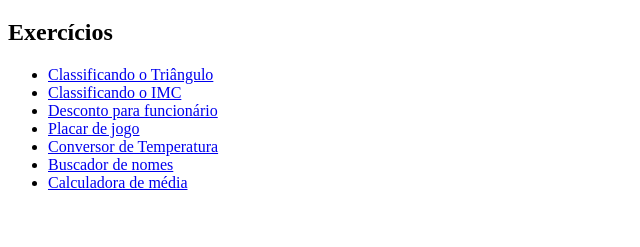
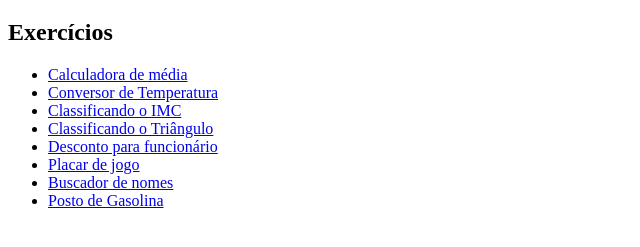
Before and after one commit to evypersonal/logica-de-programacao-js, a plain HTML site: page index.html in a window 1280 px wide. Shown: the part 61-308 px from the top of the page, without its empty margins (0-640 px from the left). Drawn offline with Linux system fonts and the light colour scheme.

Commit message:
feat: iniciando o exercicio5 / posto de gasolina

```diff
--- a/index.html
+++ b/index.html
@@ -12,13 +12,15 @@
 
     <nav>
         <ul>
+            <li><a href="/html/calculadora-de-media.html">Calculadora de média</a></li>
+            <li><a href="/html/converte-temperatura.html">Conversor de Temperatura</a></li>
+            <li><a href="/html/calculadora-imc.html">Classificando o IMC</a></li>
             <li><a href="/html/classificacao-triangulo.html">Classificando o Triângulo</a></li>
-            <li><a href="/html/calculadora-imc.html">Classificando o IMC</a></li>
             <li><a href="/html/desconto.html">Desconto para funcionário</a></li>
             <li><a href="/html/placar-de-jogo.html">Placar de jogo</a></li>
-            <li><a href="/html/converte-temperatura.html">Conversor de Temperatura</a></li>
             <li><a href="/html/busca-de-um-nome-automatico.html">Buscador de nomes</a></li>
-            <li><a href="/html/calculadora-de-media.html">Calculadora de média</a></li>
+            <li><a href="/html/posto-de-gasolina.html">Posto de Gasolina</a></li>
+
 
         </ul>
     </nav>
```
